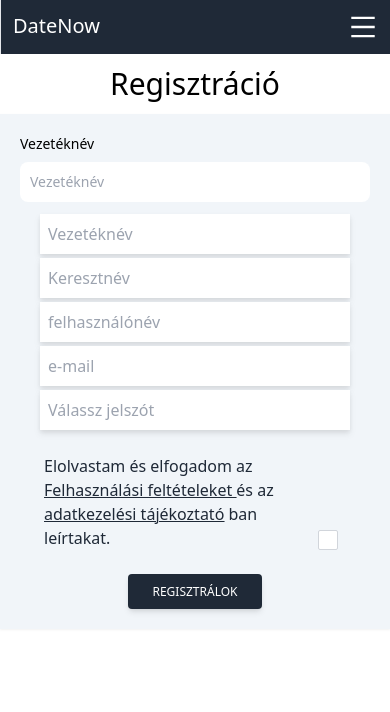
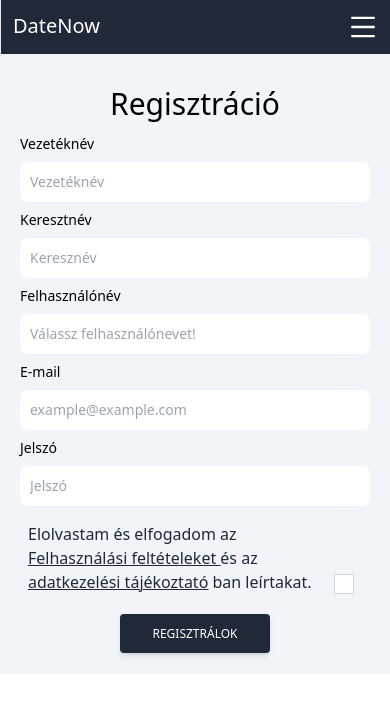
Before and after one commit to Homvi/next-tailwind-date, a Next.js app: page /registration in a window 390 px wide. Shown: the top 712 px of the page. Built offline with nearby package versions, Linux system fonts and the light colour scheme.

Commit message:
change input fields and add responsivity

```diff
--- a/pages/login.jsx
+++ b/pages/login.jsx
@@ -14,7 +14,7 @@ const login = () => {
 
     const handleEmail = (e) => {
         setEmail(e.target.value);
-        validateEmail("loginEmail")
+        validateEmail("emailInput")
     }
 
     const handlePassword = (e) => {
@@ -23,11 +23,21 @@ const login = () => {
 
     return (
         <>
-            <h1 className='text-3xl flex justify-center m-3 relative z-0'  >Bejelentkezés</h1>
-            <form action="#" className="max-w-[500px] relative bg-slate-100 p-5 z-0 drop-shadow-lg mx-auto grid grid-rows-3 grid-flow-col gap-4 " >
-                <input id='loginEmail' type="email" value={email} placeholder='E-mail' className='drop-shadow-md p-2 mt-1 mx-5' onBlur={e => handleEmail(e)} onChange={e => handleEmail(e)} />
-                <input type="password" value={password} autoComplete='true' placeholder='Jelszó' className='drop-shadow-md p-2 mt-1 mx-5' onChange={e => handlePassword(e)} />
-                <div className="flex space-x-2 justify-center">
+            <form action="#" className="max-w-[700px] relative z-0 drop-shadow-sm bg-slate-100 p-5 flex flex-col mx-auto xs:p-5 sm:mt-5" >
+                <h1 className='text-3xl flex justify-center m-3 relative z-0'  >Bejelentkezés</h1>
+                <div className="mb-2">
+                    <label htmlFor="emailInput" className="block mb-2 text-sm font-medium">E-mail</label>
+                    <input value={email} onChange={e => handleEmail(e)} type="email" id="emailInput" className=" text-sm rounded-lg  block w-full p-2.5" placeholder="example@example.com" />
+                    <p className="mt-1 text-sm text-red-600 dark:text-red-500 hidden">Kérlek adj meg egy valódi e-mail címet ahol elérhetünk!
+                    </p>
+                </div>
+                <div className="mb-2">
+                    <label htmlFor="passwordInput" className="block mb-2 text-sm font-medium">Jelszó</label>
+                    <input autoComplete='true' type="password" id="passwordInput" className=" text-sm rounded-lg  block w-full p-2.5" onChange={e => handlePassword(e)} placeholder="Jelszó" />
+                    <p className="mt-1 text-sm text-red-600 dark:text-red-500 hidden">A jelszónak legalább 5 karakter hosszúnak kell lennie és tartalmaznia kell nagybetűt és kisbetűt valamint számot.
+                    </p>
+                </div>
+                <div className="flex space-x-2 justify-center mt-5">
                     <button onClick={handleSubmit} type="button" className="inline-block px-6 py-2.5 bg-gray-800 text-white font-medium text-xs leading-tight uppercase rounded shadow-md hover:bg-gray-700 hover:shadow-lg focus:bg-gray-700 focus:shadow-lg focus:outline-none focus:ring-0 active:bg-gray-600 active:shadow-lg transition duration-150 ease-in-out">Bejelentkezés</button>
                 </div>
             </form>
--- a/pages/registration.jsx
+++ b/pages/registration.jsx
@@ -17,20 +17,52 @@ const registration = () => {
 
     return (
         <>
-            <h1 className='text-3xl flex justify-center m-3 relative z-0'  >Regisztráció</h1>
-            <form action="#" className="max-w-[700px] relative z-0 drop-shadow-sm bg-slate-100 p-5 flex flex-col mx-auto" >
+            <form action="#" className="max-w-[700px] relative z-0 drop-shadow-sm bg-slate-100 p-5 flex flex-col mx-auto xs:p-5 sm:mt-5 " >
+
+                <h1 className='text-3xl flex justify-center m-3 relative z-0'  >Regisztráció</h1>
+
+                {/*  Last name */}
                 <div className="mb-2">
                     <label htmlFor="lastNameInput" className="block mb-2 text-sm font-medium">Vezetéknév</label>
                     <input type="text" id="lastNameInput" className=" text-sm rounded-lg  block w-full p-2.5" placeholder="Vezetéknév" />
-                    <p className="mt-2 text-sm text-red-600 dark:text-red-500 hidden"><span className="font-medium">Oops!</span> A név mező kitöltése kötelező!
+                    <p className="mt-2 text-sm text-red-600 dark:text-red-500 hidden"><span className="font-medium">Hoppá!</span> A vezeténév mező kitöltése kötelező!
                     </p>
                 </div>
-                <input type="text" placeholder='Vezetéknév' className='drop-shadow-md p-2 mt-1 mx-5' />
-                <input type="text" placeholder='Keresztnév' className='drop-shadow-md p-2 mt-1 mx-5' />
-                <input type="text" placeholder='felhasználónév' className='drop-shadow-md p-2 mt-1 mx-5' />
-                <input type="email" id='registrationEmailInput' value={email} onChange={e => handleEmail(e)} placeholder='e-mail' className='drop-shadow-md p-2 mt-1 mx-5' />
-                <input autoComplete='true' type="password" placeholder='Válassz jelszót' className='drop-shadow-md p-2 mt-1 mx-5' />
-                <div className="form-check flex justify-center  m-4 p-2 ">
+
+                {/* First name */}
+                <div className="mb-2">
+                    <label htmlFor="FirstNameInput" className="block mb-2 text-sm font-medium">Keresztnév</label>
+                    <input type="text" id="FirstNameInput" className=" text-sm rounded-lg  block w-full p-2.5" placeholder="Keresznév" />
+                    <p className="mt-1 text-sm text-red-600 dark:text-red-500 hidden"><span className="font-medium">Hoppá!</span> A keresztnév megadása kötelező!
+                    </p>
+                </div>
+
+                {/* username */}
+                <div className="mb-2">
+                    <label htmlFor="userNameInput" className="block mb-2 text-sm font-medium">Felhasználónév</label>
+                    <input type="text" id="userNameInput" className=" text-sm rounded-lg  block w-full p-2.5" placeholder="Válassz felhasználónevet!" />
+                    <p className="mt-1 text-sm text-red-600 dark:text-red-500 hidden"><span className="font-medium">Hoppá!&nbsp;</span> Ez a felhasználónév már foglat!
+                    </p>
+                </div>
+
+                {/* email */}
+                <div className="mb-2">
+                    <label htmlFor="emailInput" className="block mb-2 text-sm font-medium">E-mail</label>
+                    <input value={email} onChange={e => handleEmail(e)} type="email" id="emailInput" className=" text-sm rounded-lg  block w-full p-2.5" placeholder="example@example.com" />
+                    <p className="mt-1 text-sm text-red-600 dark:text-red-500 hidden">Kérlek adj meg egy valódi e-mail címet ahol elérhetünk!
+                    </p>
+                </div>
+
+                {/* Password */}
+                <div className="mb-2">
+                    <label htmlFor="passwordInput" className="block mb-2 text-sm font-medium">Jelszó</label>
+                    <input autoComplete='true' type="password" id="passwordInput" className=" text-sm rounded-lg  block w-full p-2.5" placeholder="Jelszó" />
+                    <p className="mt-1 text-sm text-red-600 dark:text-red-500 hidden">A jelszónak legalább 5 karakter hosszúnak kell lennie és tartalmaznia kell nagybetűt és kisbetűt valamint számot.
+                    </p>
+                </div>
+
+                {/* Privacy policy */}
+                <div className="form-check flex justify-center  m-2 mb-5">
                     <label className="form-check-label inline-block text-gray-800" htmlFor="flexCheckDefault">
                         Elolvastam és elfogadom az <span className='underline decoration-1' ><Link href="/termsofuse"  > Felhasználási feltételeket </Link></span> és az <span className='underline decoration-1' ><Link href="/privacypolicy">adatkezelési tájékoztató</Link></span> ban leírtakat.
                     </label>
@@ -38,9 +70,12 @@ const registration = () => {
                         <input className="form-check-input appearance-none h-5 w-5 border border-gray-300 rounded-sm bg-white checked:bg-blue-600 checked:border-blue-600 focus:outline-none transition duration-200 mt-1 align-top bg-no-repeat bg-center bg-contain float-left mr-2 cursor-pointer" type="checkbox" value="" id="flexCheckDefault" />
                     </div>
                 </div>
+
+                {/* Submit Button */}
                 <div className="flex space-x-2 justify-center">
-                    <button onClick={handleSubmit} type="button" className="inline-block px-6 py-2.5 bg-gray-800 text-white font-medium text-xs leading-tight uppercase rounded shadow-md hover:bg-gray-700 hover:shadow-lg focus:bg-gray-700 focus:shadow-lg focus:outline-none focus:ring-0 active:bg-gray-600 active:shadow-lg transition duration-150 ease-in-out">Regisztrálok</button>
+                    <button onClick={handleSubmit} type="button" className="inline-block px-8 py-3 bg-gray-800 text-white font-medium text-xs leading-tight uppercase rounded shadow-md hover:bg-gray-700 hover:shadow-lg focus:bg-gray-700 focus:shadow-lg focus:outline-none focus:ring-0 active:bg-gray-600 active:shadow-lg transition duration-150 ease-in-out">Regisztrálok</button>
                 </div>
+
             </form>
         </>
     )
```
